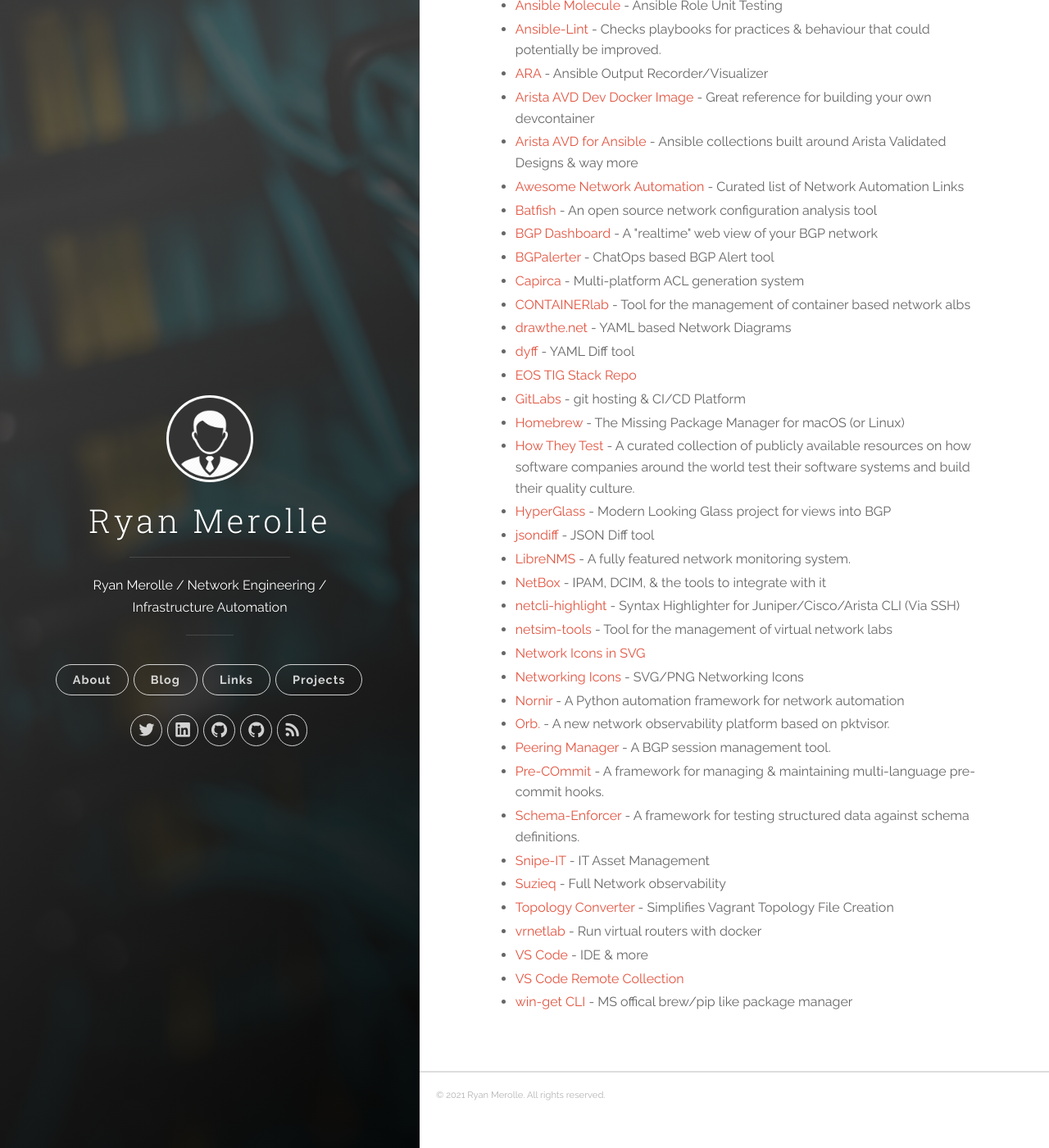
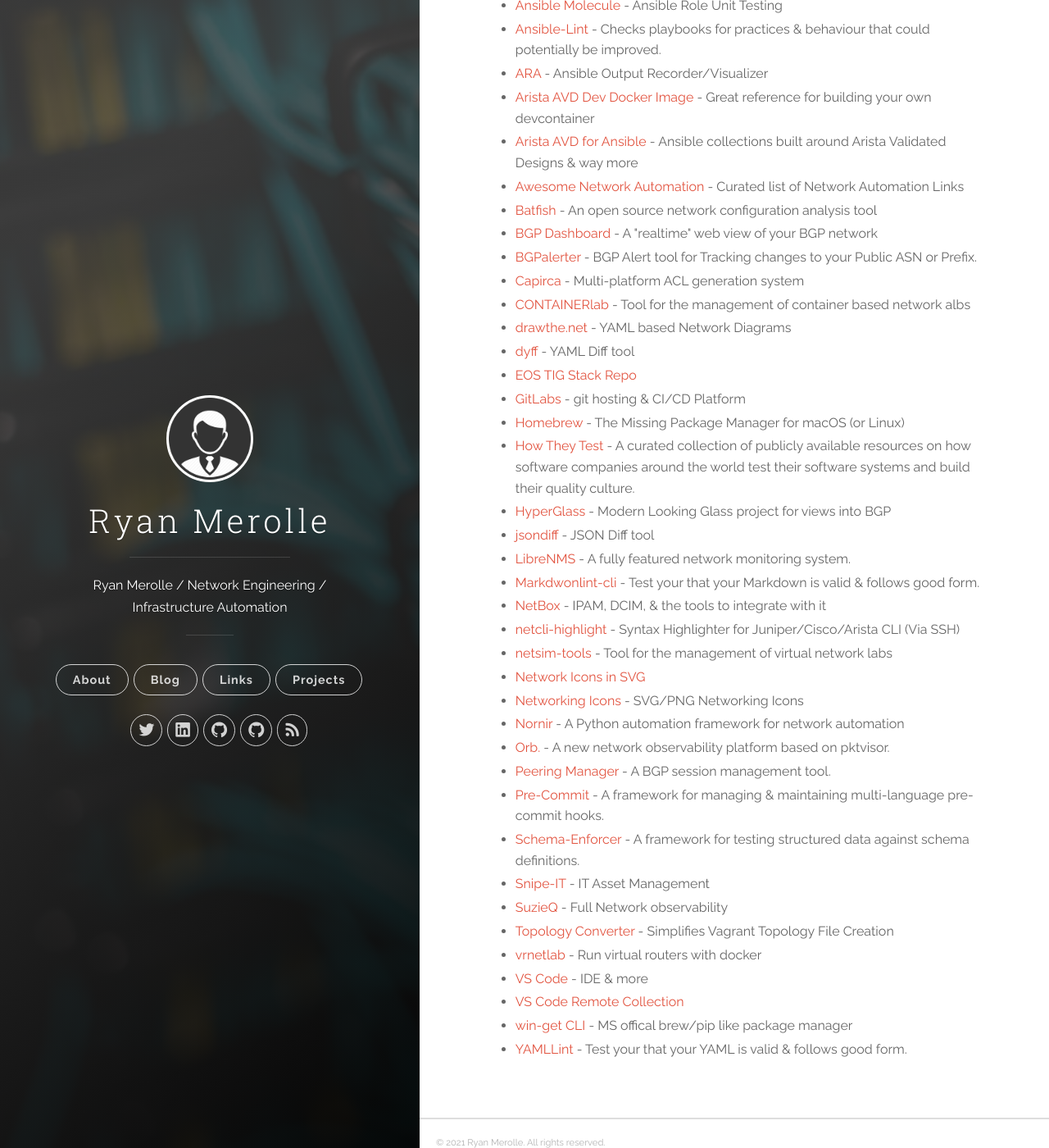
Before and after one commit to ryanmerolle/ryanmerolle.github.io, a Jekyll site: the page built from _pages/links.md, in a window 1280 px wide and 1400 px high, scrolled down 1423 px. Shown: the whole window at 82% size. Built offline with Jekyll 4.4.1, drawn with Linux system fonts in a browser that asks for light colours.

Commit message:
project updates

```diff
--- a/_data/links_projects.yml
+++ b/_data/links_projects.yml
@@ -23,7 +23,7 @@
   url: https://github.com/ns1labs/orb
   description: A new network observability platform based on pktvisor.
 
-- name: Pre-COmmit
+- name: Pre-Commit
   url: https://pre-commit.com
   description: A framework for managing & maintaining multi-language pre-commit hooks.
 
@@ -43,7 +43,7 @@
   url: https://containerlab.srlinux.dev
   description: Tool for the management of container based network albs
 
-- name: Suzieq
+- name: SuzieQ
   url: https://www.stardustsystems.net/suzieq
   description: Full Network observability
 
@@ -52,7 +52,7 @@
   description:
 
 - name: VS Code
-  url: https://code.visualstudio.com/
+  url: https://code.visualstudio.com
   description: IDE & more
 
 - name: win-get CLI
@@ -92,7 +92,7 @@
 
 - name: BGPalerter
   url: https://github.com/nttgin/BGPalerter
-  description: ChatOps based BGP Alert tool
+  description: BGP Alert tool for Tracking changes to your Public ASN or Prefix.
 
 - name: Topology Converter
   url: https://gitlab.com/cumulus-consulting/tools/topology_converter
@@ -146,5 +146,13 @@
   description: A fully featured network monitoring system.
 
 - name: Homebrew
-  url: https://brew.sh/
+  url: https://brew.sh
   description: The Missing Package Manager for macOS (or Linux)
+
+- name: YAMLLint
+  url: https://github.com/adrienverge/yamllint
+  description: Test your that your YAML is valid & follows good form.
+
+- name: Markdwonlint-cli
+  url: https://github.com/igorshubovych/markdownlint-cli
+  description: Test your that your Markdown is valid & follows good form.
```
